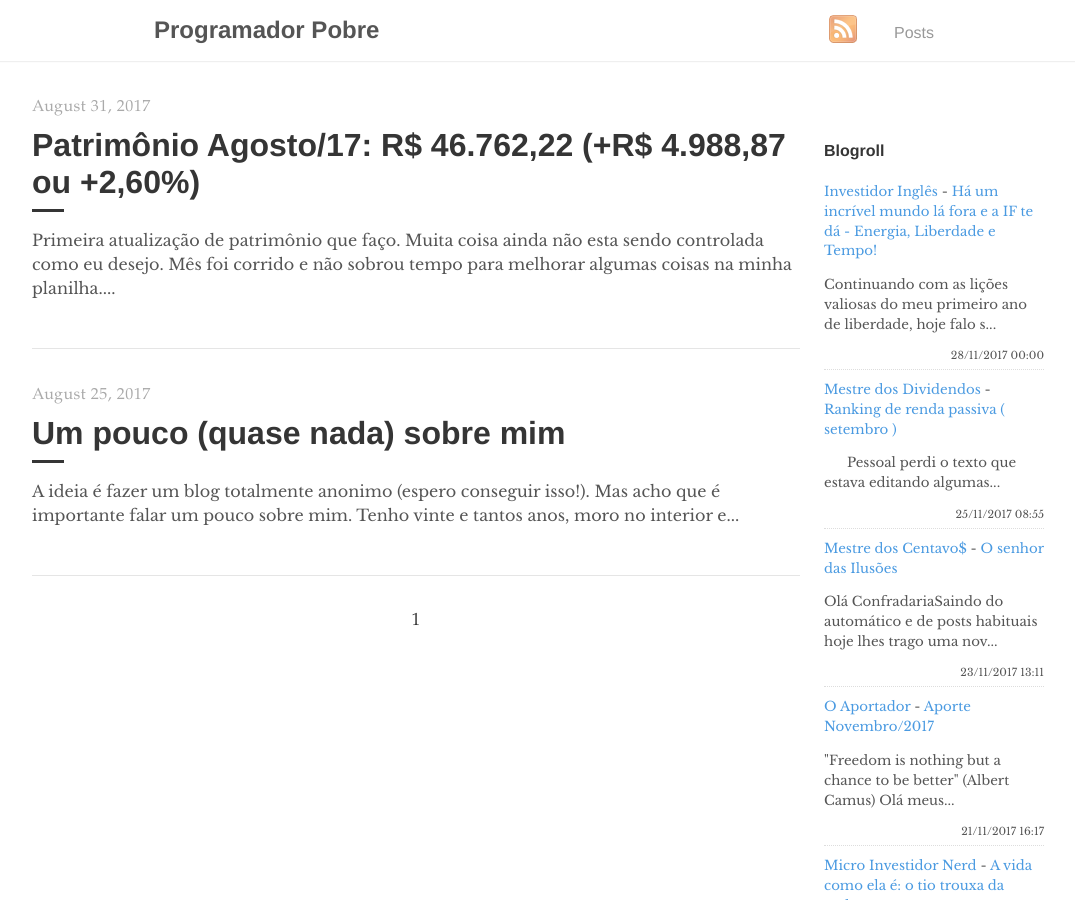
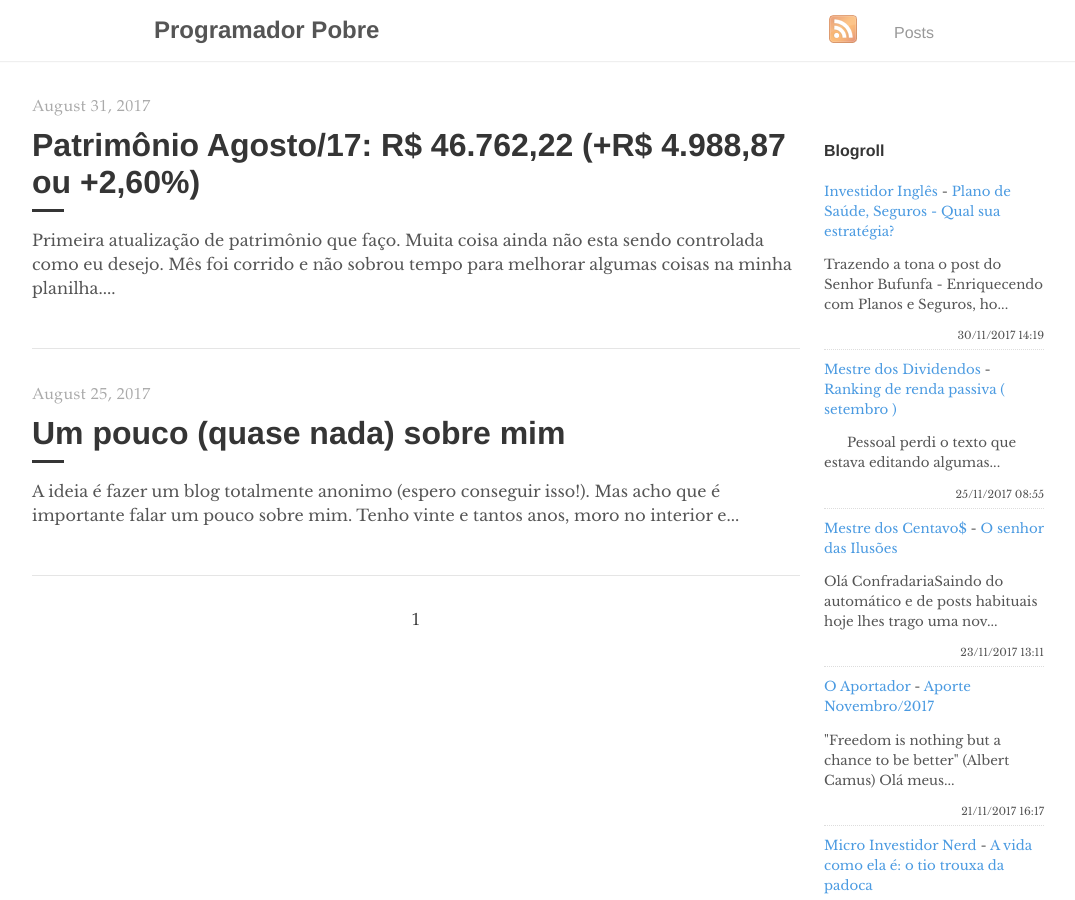
Before and after one commit to programadorpobre/programadorpobre.github.io, a Jekyll site: the page built from index.html, in a window 1280 px wide and 900 px high. Shown: the whole window, without its empty margins (96-1171 px from the left). Built offline with Jekyll 4.4.1, drawn with Linux system fonts in a browser that asks for light colours; the list of posts is cut into pages by our own code; comment, search, counter and statistics services are not loaded.

Commit message:
[ci skip] travis #117

```diff
--- a/_includes/feed-entries.html
+++ b/_includes/feed-entries.html
@@ -1,7 +1,7 @@
 <div class="feed-entry">
-    <a class="feed-entry-site-name" href="http://investidoringles.blogspot.com/">Investidor Inglês</a> - <a class="feed-entry-title" href="http://investidoringles.blogspot.com/2017/11/a-independencia-financeira-da-energia-liberdade-tempo.html">Há um incrível mundo lá fora e a IF te dá - Energia, Liberdade e Tempo!</a>
-    <p class="feed-entry-summary">Continuando com as lições valiosas do meu primeiro ano de liberdade, hoje falo s...</p>
-    <time datetime="2017-11-28T00:00:00.000-02:00">28/11/2017 00:00</time>
+    <a class="feed-entry-site-name" href="http://investidoringles.blogspot.com/">Investidor Inglês</a> - <a class="feed-entry-title" href="http://investidoringles.blogspot.com/2017/11/estrategia-plano-saude-seguro-vida-carro.html">Plano de Saúde, Seguros - Qual sua estratégia?</a>
+    <p class="feed-entry-summary">Trazendo a tona o post do Senhor Bufunfa - Enriquecendo com Planos e Seguros, ho...</p>
+    <time datetime="2017-11-30T14:19:00.000-02:00">30/11/2017 14:19</time>
 </div>
 <div class="feed-entry">
     <a class="feed-entry-site-name" href="http://mestredosdividendos.blogspot.com/">Mestre dos Dividendos</a> - <a class="feed-entry-title" href="http://mestredosdividendos.blogspot.com/2017/11/ranking-de-renda-passiva-setembro.html">Ranking de renda passiva ( setembro )</a>
```
